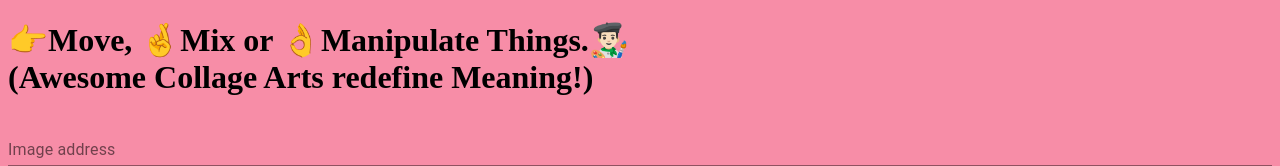
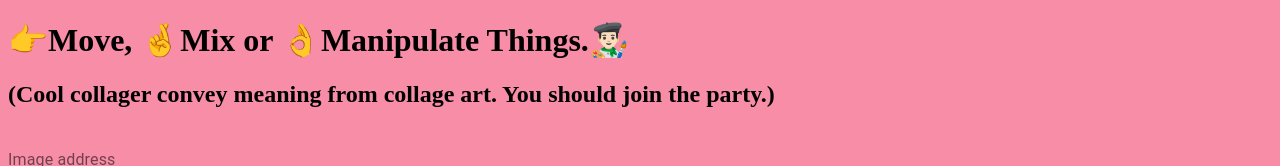
Before and after one commit to Bojne/Collager-party, a React app: page / in a window 1280 px wide. Shown: the top 166 px of the page. Built offline with nearby package versions, Linux system fonts and the light colour scheme; a web font is replaced by a local one.

Commit message:
Commit minor change

```diff
--- a/index.html
+++ b/index.html
@@ -10,7 +10,8 @@
     <link href="https://fonts.googleapis.com/css?family=Mansalva&display=swap" rel="stylesheet">
   </head>
   <body>
-    <h1> 👉Move, 🤞Mix or 👌Manipulate Things.👨🏻‍🎨<br> (Awesome Collage Arts  redefine Meaning!) </h1>
+    <h1> 👉Move, 🤞Mix or 👌Manipulate Things.👨🏻‍🎨</h1>
+    <h2> (Cool collager convey meaning from collage art.  You should join the party.) </h2>
     <div id='root'></div>
     <script src="./index.js"></script>
   </body>
--- a/index.js
+++ b/index.js
@@ -34,7 +34,6 @@ import stuff4 from "./img/objects/mountain_PNG6.png";
 import stuff5 from "./img/objects/hands_PNG958.png";
 import stuff6 from "./img/objects/finger_PNG6307.png";
 import stuff7 from "./img/objects/hands_PNG944.png";
-import bach from "./img/bach.jpg";
 
 import hand from "./img/objects/phone_hand_PNG91.png";
 
@@ -144,7 +143,7 @@ class App extends React.Component {
 
         <p>
           Create by {" "}
-          <a href="https://www.facebook.com/bojne.john">Yueh Han Huang</a>. Btw, give a ⭐️ to my <a href="hhttps://github.com/Bojne/create-collage">GitHub Repo</a> is appreciated 👏.
+          <a href="https://www.facebook.com/bojne.john">Yueh Han Huang</a>. Btw, give a ⭐️ to my <a href="https://github.com/Bojne/Collager-party">GitHub Repo</a> is appreciated 👏.
         </p>
       </div>
 
```
Also changed, not shown: dist/index.html, 4 other files.
